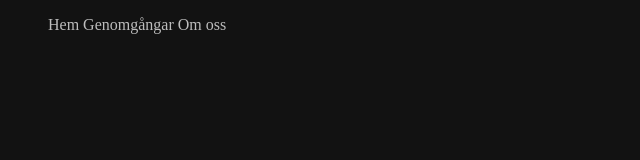
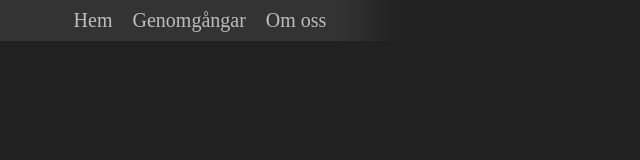
Before and after one commit to Ligtning-Tech/Learn-Tech-Web, a plain HTML site: page index.html in a window 1280 px wide. Shown: the whole page, without its empty margins (0-640 px from the left). Drawn offline with Linux system fonts and the light colour scheme.

Commit message:
Changed styling completely

```diff
--- a/style.css
+++ b/style.css
@@ -1,28 +1,50 @@
 body {
-  background: #121212;
+  background: #212121;
   color: #bdbdbd;
 }
 nav {
+  display: flex;
+  justify-content: flex-start;
+  align-items: center;
   margin: 0;
   padding: 0;
   position: fixed;
   top: 0;
+  left: 0;
   width: 100%;
-  height: 40px;
+  font-size: 20px;
+}
+nav ul {
+  display: flex;
+  justify-content: center;
+  align-items: center;
+  margin: 0;
+  padding: 0;
+  top: 0;
+  height: 41px;
+  width: 400px;
+  background: linear-gradient(90deg, rgba(51,51,51,1) 0%, rgba(51,51,51,1) 85%, rgba(33,33,33,1) 100%);
 }
 nav li {
+  display: flex;
+  align-items: center;
   list-style-type: none;
   display: inline;
 }
 nav li a {
+  padding: 10px;
   text-decoration: none;
   color: #bdbdbd;
   border-width: thick;
   border-color: white;
+  height: 100%;
 }
 nav li a:hover {
   text-decoration: underline;
 }
 nav li a:active {
-  color: #dbdbdb;
+  color: #ffffff;
 }
+nav li a:target {
+  color: blue;
+}
```
Also changed, not shown: index.html (indentation only).
